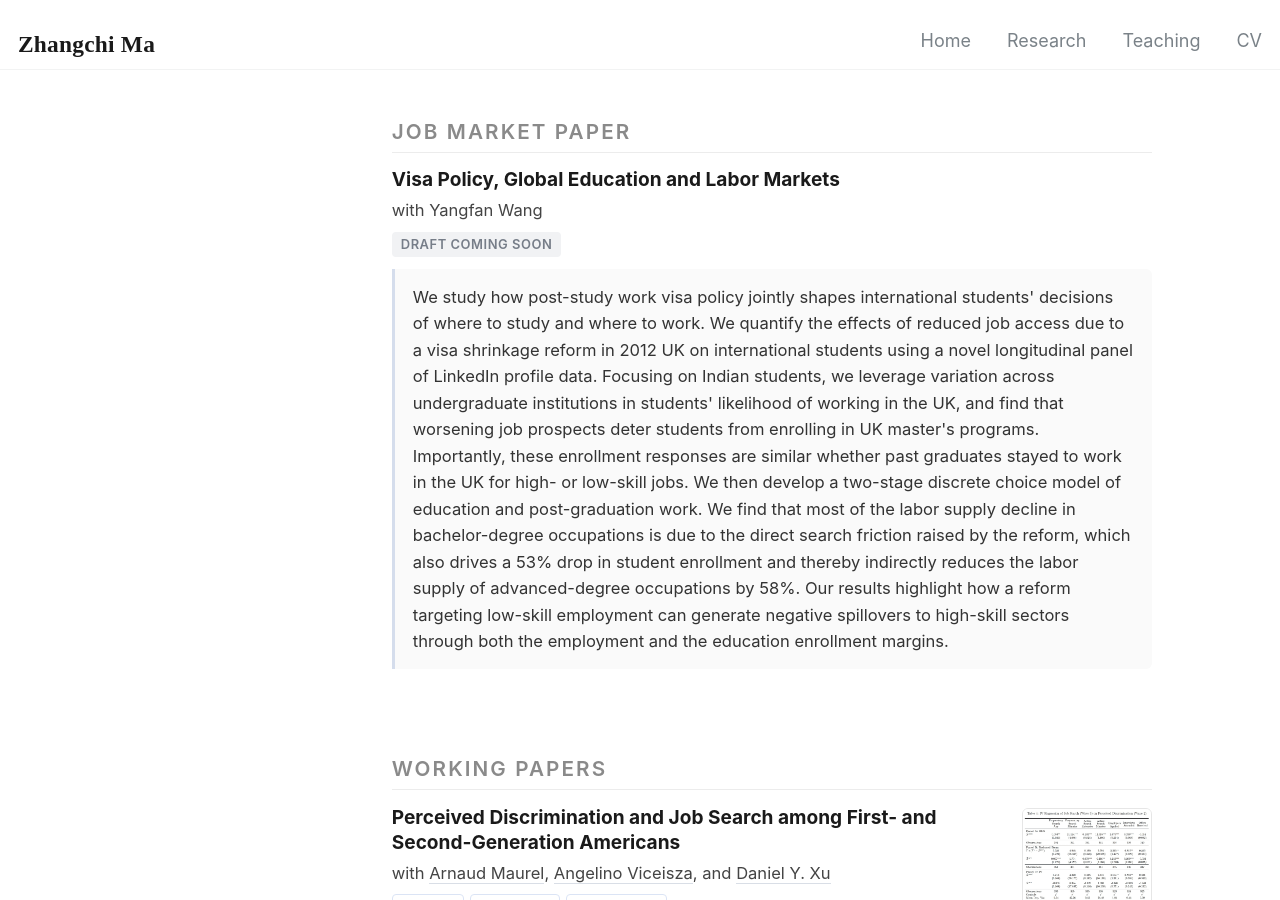
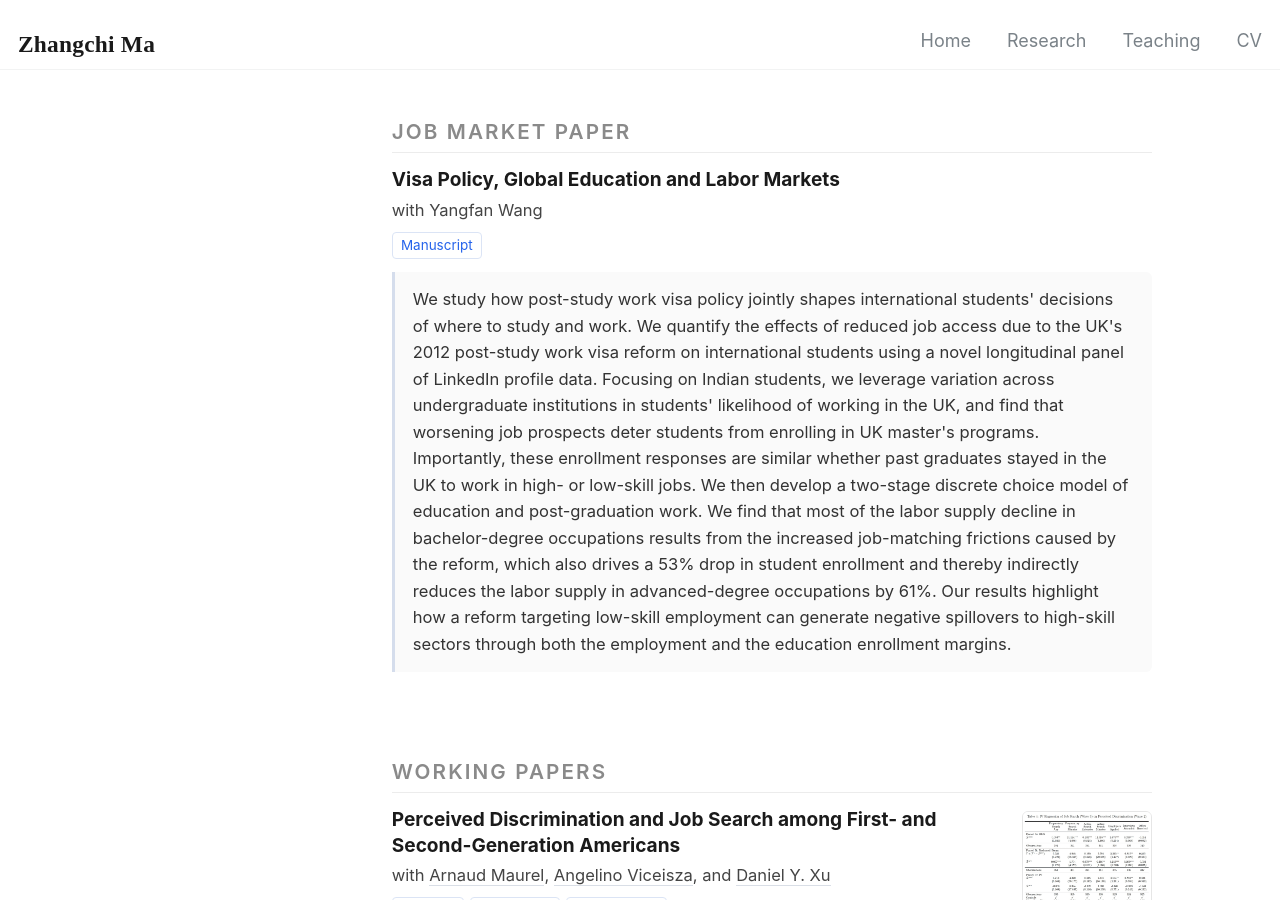
Before and after one commit to henrymzc/henrymzc.github.io, a Jekyll site: the page built from _pages/research.html, in a window 1280 px wide and 900 px high. Built offline with Jekyll 4.4.1, drawn with Linux system fonts in a browser that asks for light colours.

Commit message:
JMP: new abstract and live manuscript link
- Replace the abstract with the latest version
- Show the Manuscript button, pointing at the current Dropbox share
  (the previous share had been deleted), and drop the Draft Coming
  Soon pill

Co-Authored-By: Claude Opus 5.5 <noreply@anthropic.com>

```diff
--- a/_pages/research.html
+++ b/_pages/research.html
@@ -129,17 +129,14 @@ author_profile: false
       </div>
       -->
       <div class="links">
-        <span class="draft-soon">Draft Coming Soon</span>
-        <!--
-        <a href="https://www.dropbox.com/scl/fi/34kf0eju4wo2mkulo9384/MW_Visa.pdf?rlkey=5ih9gvfnyb7hz9bmugti8flc0&st=7h97flgf&dl=0"
+        <a href="https://www.dropbox.com/scl/fi/9l5xaokserrp5iabq7odt/MW_Visa.pdf?rlkey=16956sk6odux3z6ieuoa0op72&amp;st=q6ue36o8&amp;dl=0"
          target="_blank"
          rel="noopener noreferrer">
          Manuscript
         </a>
-        -->
       </div>
       <p class="abstract open">
-        We study how post-study work visa policy jointly shapes international students' decisions of where to study and where to work. We quantify the effects of reduced job access due to a visa shrinkage reform in 2012 UK on international students using a novel longitudinal panel of LinkedIn profile data. Focusing on Indian students, we leverage variation across undergraduate institutions in students' likelihood of working in the UK, and find that worsening job prospects deter students from enrolling in UK master's programs. Importantly, these enrollment responses are similar whether past graduates stayed to work in the UK for high- or low-skill jobs. We then develop a two-stage discrete choice model of education and post-graduation work. We find that most of the labor supply decline in bachelor-degree occupations is due to the direct search friction raised by the reform, which also drives a 53% drop in student enrollment and thereby indirectly reduces the labor supply of advanced-degree occupations by 58%. Our results highlight how a reform targeting low-skill employment can generate negative spillovers to high-skill sectors through both the employment and the education enrollment margins.
+        We study how post-study work visa policy jointly shapes international students' decisions of where to study and work. We quantify the effects of reduced job access due to the UK's 2012 post-study work visa reform on international students using a novel longitudinal panel of LinkedIn profile data. Focusing on Indian students, we leverage variation across undergraduate institutions in students' likelihood of working in the UK, and find that worsening job prospects deter students from enrolling in UK master's programs. Importantly, these enrollment responses are similar whether past graduates stayed in the UK to work in high- or low-skill jobs. We then develop a two-stage discrete choice model of education and post-graduation work. We find that most of the labor supply decline in bachelor-degree occupations results from the increased job-matching frictions caused by the reform, which also drives a 53% drop in student enrollment and thereby indirectly reduces the labor supply in advanced-degree occupations by 61%. Our results highlight how a reform targeting low-skill employment can generate negative spillovers to high-skill sectors through both the employment and the education enrollment margins.
       </p>
     </div>
     <!--
```
